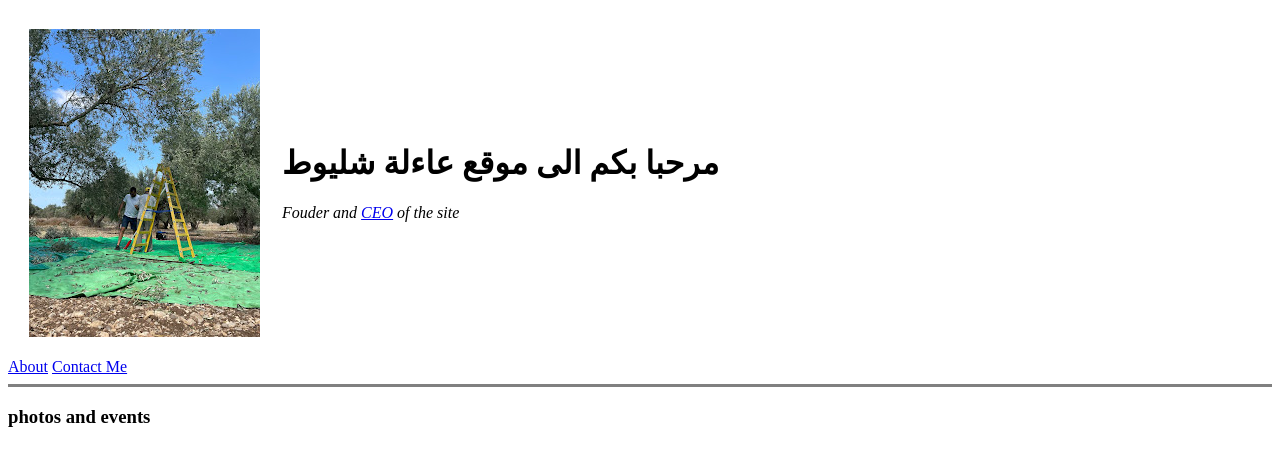
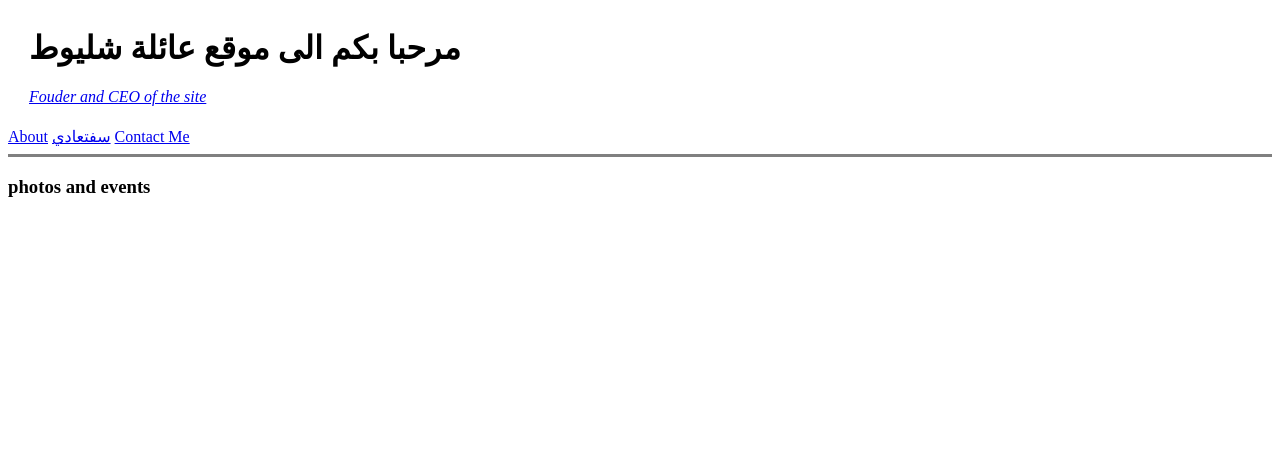
Before and after one commit to ehsans21/Family, a plain HTML site: page index.html in a window 1280 px wide. Drawn offline with Linux system fonts and the light colour scheme.

Commit message:
Version 3

```diff
--- a/index.html
+++ b/index.html
@@ -7,15 +7,14 @@
 	<body>
 	<table cellspacing="20">
 		<tr>
-			<td><img src="softaa.jpg" alt="Family profile pic"></td>
-			<td><h1>مرحبا بكم الى موقع عاءلة شليوط</h1>
-				<p><em>Fouder and <a href="https://www.linkedin.com/in/ehsan-shlewett-0242a0108">CEO</a> of the site</em></p></td>
+			<td><h1>مرحبا بكم الى موقع عائلة شليوط</h1>
+				<p><em><a href="https://www.linkedin.com/in/ehsan-shlewett-0242a0108">Fouder and CEO of the site</a> </em></p></td>
 		</tr>
 	</table>
 
 	<!-- <img src="DSC_4005.jpg"> -->
 
-	<a href="About.html">About</a> <a href="Contact Me.html">Contact Me</a>
+	<a href="About.html">About</a> <a href="Softaadi.html">سفتعادي</a> <a href="Contact Me.html">Contact Me</a>
 	<hr size="3" noshade>
 
 	<h3>photos and events</h3>
```
Also changed, not shown: Contact Me.html (+3 -0 lines), Softaadi.html (added, +17 -0 lines), map.jpeg (added), 3 other files.
